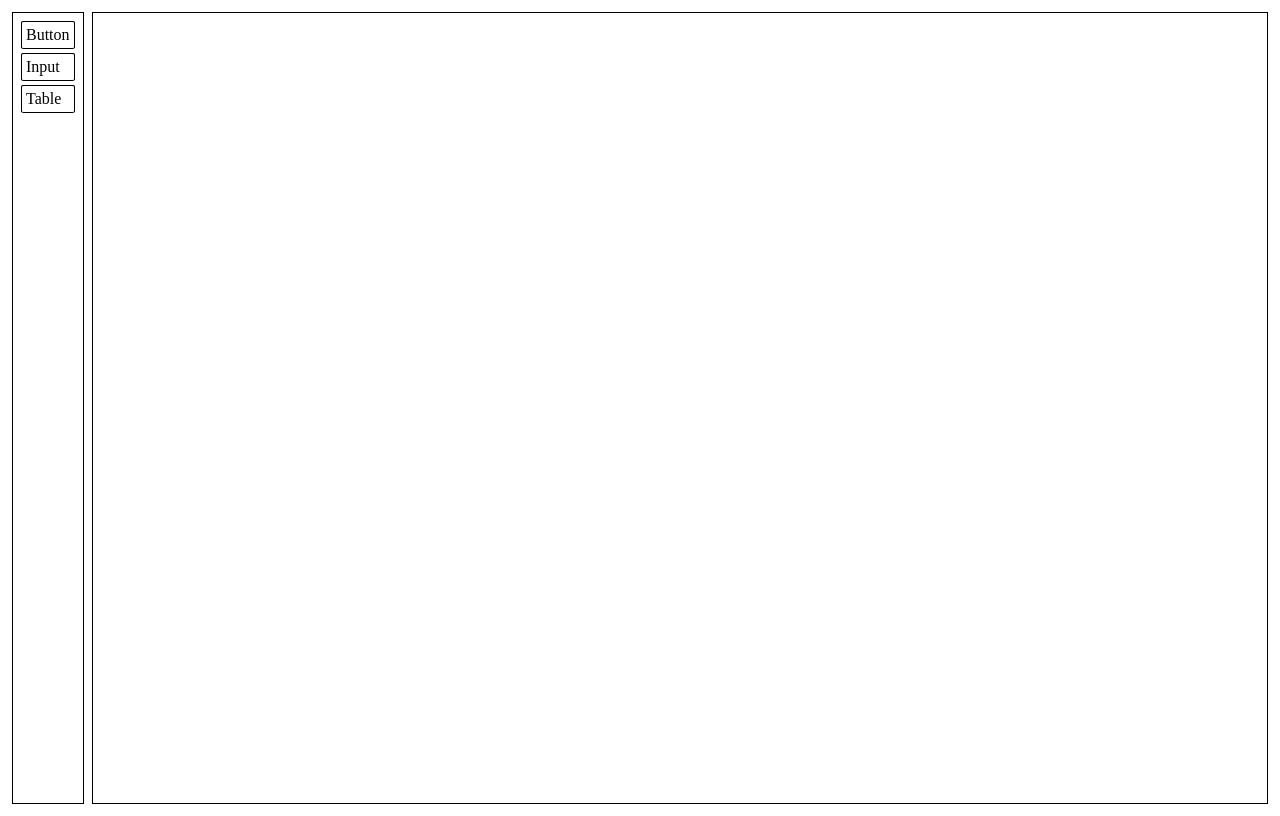
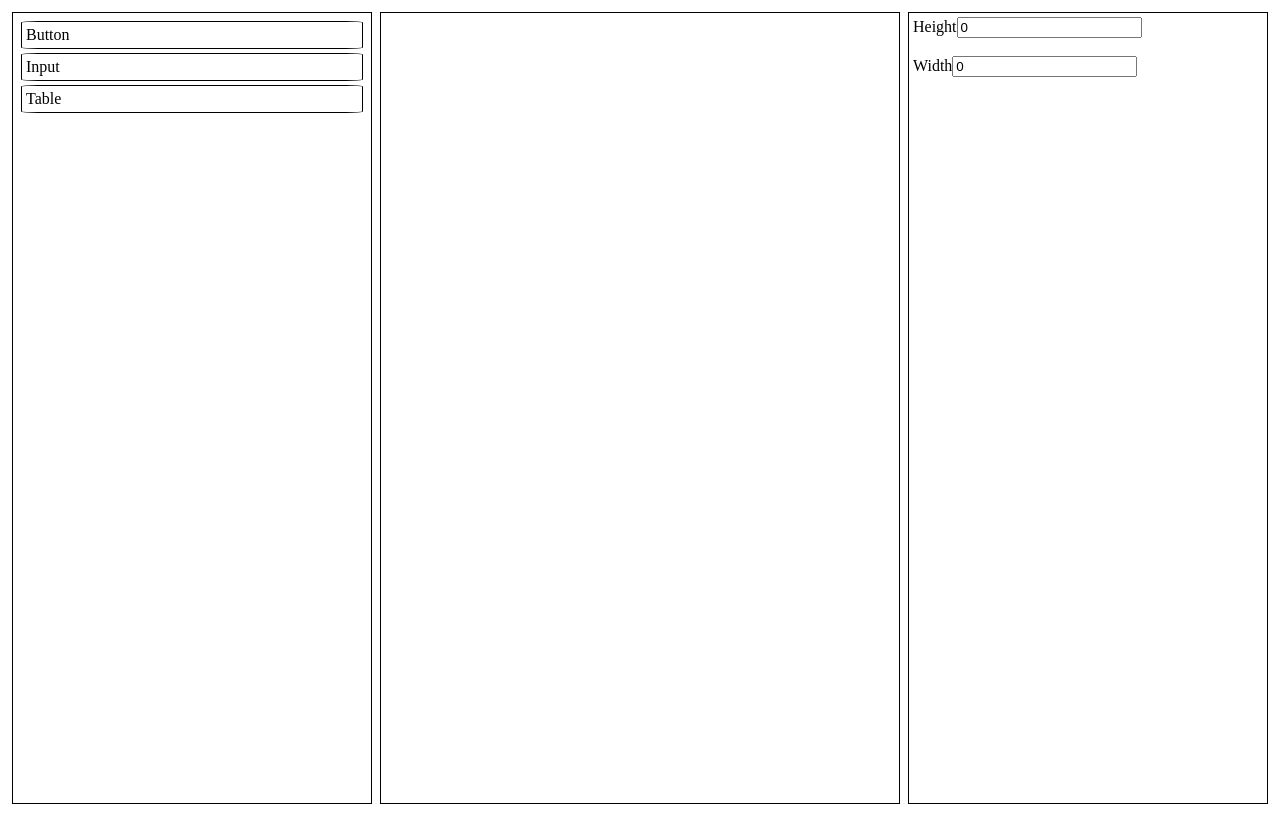
Before and after one commit to rsbh/superdash, a React (Vite) app: page / in a window 1280 px wide. Built offline with nearby package versions, Linux system fonts and the light colour scheme.

Commit message:
add right side panel

```diff
--- a/src/components/Editor/Canvas.tsx
+++ b/src/components/Editor/Canvas.tsx
@@ -6,24 +6,27 @@ import { Widget } from "./Widget";
 interface CanvasProps {
   componentList: Record<string, WidgetComponent>;
   onDrop: (i: WidgetComponent) => void;
+  onWidgetClick?: (id: string) => void;
 }
 
-export const Canvas = (props: CanvasProps) => {
+export const Canvas = ({
+  onWidgetClick,
+  onDrop,
+  componentList,
+}: CanvasProps) => {
   const [collectedProps, drop] = useDrop(() => ({
     accept: DefaultDragType,
     drop: (item: DropItem, monitor) => {
       const currentOffset = monitor.getSourceClientOffset();
-      props.onDrop({ ...item, currentOffset });
+      onDrop({ ...item, currentOffset });
     },
   }));
 
   return (
     <div className="drawer" ref={drop}>
-      {Object.values(props.componentList).map(
-        (c: WidgetComponent, i: number) => (
-          <Widget key={c.id || "" + i} {...c} />
-        )
-      )}
+      {Object.values(componentList).map((c: WidgetComponent, i: number) => (
+        <Widget key={c.id || "" + i} widget={c} onClick={onWidgetClick} />
+      ))}
     </div>
   );
 };
--- a/src/components/Editor/DragWrapper.tsx
+++ b/src/components/Editor/DragWrapper.tsx
@@ -10,6 +10,7 @@ interface DragWrapperProps {
   id?: string;
   styles?: CSSProperties;
   baseWidget: BaseWidget;
+  onClick?: (id: string) => void;
 }
 
 export function DragWrapper({
@@ -17,6 +18,8 @@ export function DragWrapper({
   isNewWidget = false,
   styles = {},
   baseWidget,
+  onClick,
+  id,
   ...props
 }: DragWrapperProps) {
   const [{ isDragging }, drag, preview] = useDrag(
@@ -25,7 +28,7 @@ export function DragWrapper({
       item: {
         baseWidget,
         isNewWidget: isNewWidget,
-        ...(props.id && { id: props.id }),
+        ...(id && { id: id }),
       },
       collect: (monitor: DragSourceMonitor) => ({
         isDragging: monitor.isDragging(),
@@ -38,8 +41,14 @@ export function DragWrapper({
     preview(getEmptyImage(), { captureDraggingState: true });
   }, [preview]);
 
+  function clickHandler() {
+    if (onClick && id) {
+      onClick(id);
+    }
+  }
+
   return (
-    <div ref={drag} role="DraggableBox" style={styles}>
+    <div ref={drag} role="DraggableBox" style={styles} onClick={clickHandler}>
       {children}
     </div>
   );
--- a/src/components/Editor/Widget.tsx
+++ b/src/components/Editor/Widget.tsx
@@ -2,7 +2,13 @@ import { WidgetComponent } from "../../types/widget";
 import { WidgetFactory } from "../WidgetFactory";
 import { DragWrapper } from "./DragWrapper";
 
-export const Widget = ({ id, baseWidget, currentOffset }: WidgetComponent) => {
+interface WidgetProps {
+  widget: WidgetComponent;
+  onClick?: (id: string) => void;
+}
+
+export const Widget = ({ widget, onClick }: WidgetProps) => {
+  const { id, baseWidget, currentOffset } = widget;
   const customStyle = { ...baseWidget.previewStyle };
   return (
     <DragWrapper
@@ -13,6 +19,7 @@ export const Widget = ({ id, baseWidget, currentOffset }: WidgetComponent) => {
         top: currentOffset?.y,
         left: currentOffset?.x,
       }}
+      onClick={onClick}
     >
       <WidgetFactory
         widgetType={baseWidget.type}
--- a/src/components/Editor/index.tsx
+++ b/src/components/Editor/index.tsx
@@ -5,6 +5,7 @@ import { v4 as uuidv4 } from "uuid";
 import { CustomDragLayer } from "./CustomDragLayer";
 import { Canvas } from "./Canvas";
 import WidgetList from "./WidgetList";
+import RightSidePanel from "../RightSidePanel";
 import { WidgetComponent } from "../../types/widget";
 
 export default function Editor() {
@@ -12,12 +13,27 @@ export default function Editor() {
     Record<string, WidgetComponent>
   >({});
 
+  const [selectedWidget, setSelectedWidget] = useState<WidgetComponent | null>(
+    null
+  );
+
   function onDrop(item: WidgetComponent) {
-    const id = item.id || uuidv4();
+    const widgetCompoenent = {
+      ...item,
+      id: item.id || uuidv4(),
+    };
     setComponentList((prev: Record<string, WidgetComponent>) => ({
       ...prev,
-      [id]: { ...item, id },
+      [widgetCompoenent.id]: widgetCompoenent,
     }));
+    setSelectedWidget(widgetCompoenent);
+  }
+
+  function onWidgetClick(id: string) {
+    const clickedWidget = componentList[id];
+    if (clickedWidget) {
+      setSelectedWidget(clickedWidget);
+    }
   }
 
   return (
@@ -25,10 +41,15 @@ export default function Editor() {
       <DndProvider backend={HTML5Backend}>
         <WidgetList />
         <>
-          <Canvas componentList={componentList} onDrop={onDrop}></Canvas>
+          <Canvas
+            componentList={componentList}
+            onDrop={onDrop}
+            onWidgetClick={onWidgetClick}
+          ></Canvas>
           <CustomDragLayer />
         </>
       </DndProvider>
+      <RightSidePanel selectedWidget={selectedWidget} />
     </div>
   );
 }
--- /dev/null
+++ b/src/components/RightSidePanel/index.tsx
@@ -0,0 +1,26 @@
+import { WidgetComponent } from "../../types/widget";
+
+interface RightSidePanelProps {
+  selectedWidget: WidgetComponent | null;
+}
+
+export default function RightSidePanel({
+  selectedWidget,
+}: RightSidePanelProps) {
+  console.log(selectedWidget);
+  const { height, width } = selectedWidget?.baseWidget.previewStyle || {
+    height: 0,
+    width: 0,
+  };
+  return (
+    <div className="right-side-panel">
+      <label>Height</label>
+      <input value={height}></input>
+      <br />
+      <br />
+      <label>Width</label>
+      <input value={width}></input>
+      <br />
+    </div>
+  );
+}
--- a/src/index.css
+++ b/src/index.css
@@ -10,6 +10,8 @@
   padding: 4px;
   margin: 4px;
   border: 1px solid black;
+  width: 100%;
+  max-width: 360px;
 }
 
 .drawer {
@@ -27,3 +29,12 @@
   margin: 4px;
   cursor: grab;
 }
+
+.right-side-panel {
+  padding: 4px;
+  margin: 4px;
+
+  border: 1px solid black;
+  width: 100%;
+  max-width: 360px;
+}
```
